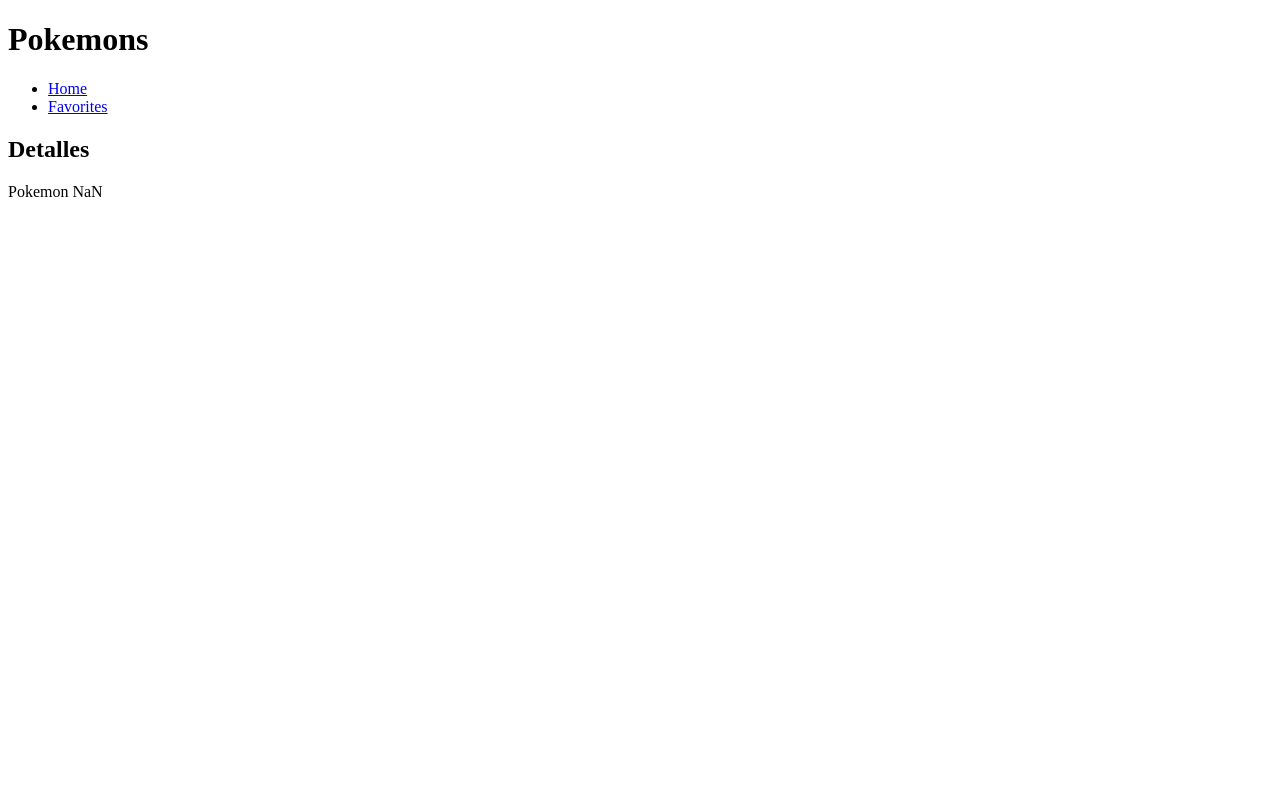
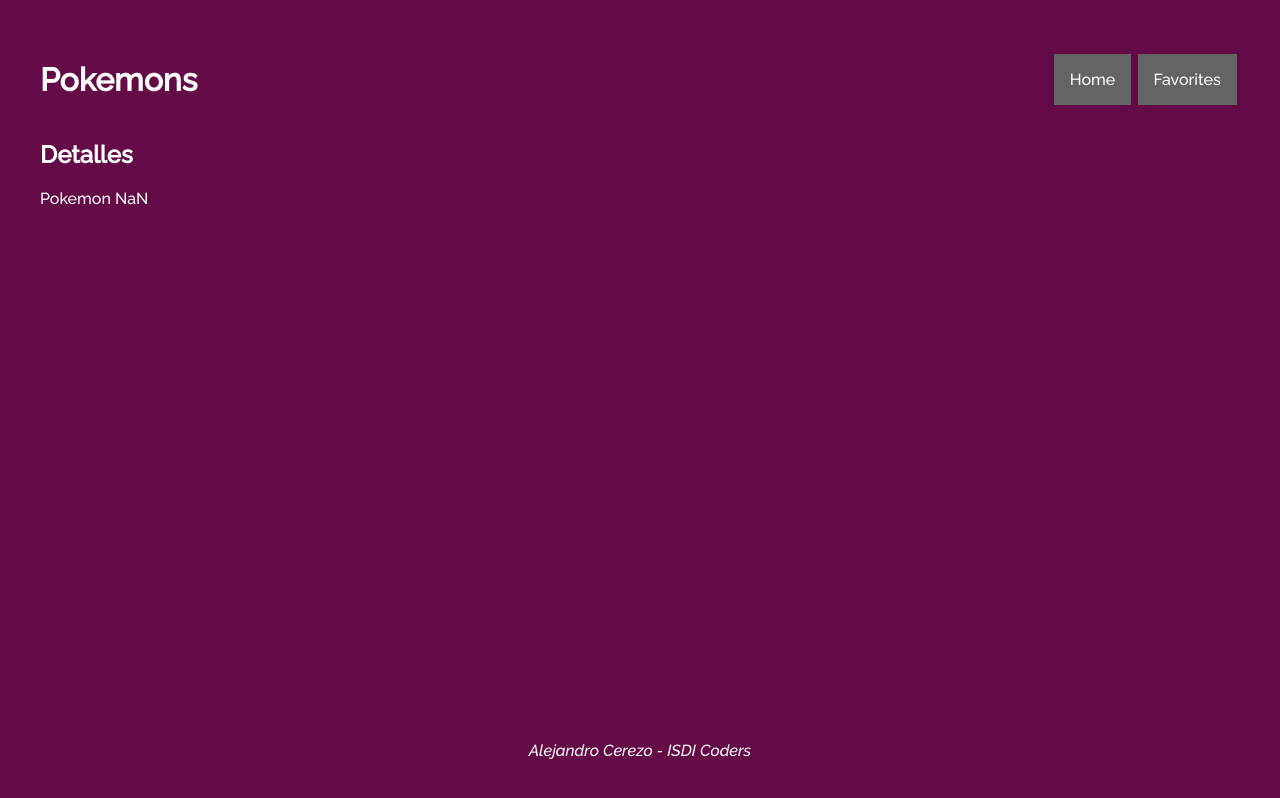
Before and after one commit to alce65/06b-pokemons, a website with bundled scripts: page detail.html in a window 1280 px wide. Built offline with nearby package versions, Linux system fonts and the light colour scheme.

Commit message:
Update initial presecttion: BEM Classes & CSS

```diff
--- /dev/null
+++ b/components/footer.js
@@ -0,0 +1,17 @@
+import { Component } from './component.js';
+
+export class Footer extends Component {
+    #template;
+    constructor(selector, author = 'Alejandro Cerezo', brand = 'ISDI Coders') {
+        super();
+        this.#template = this.#createTemplate(author, brand);
+        this.render(selector, this.#template);
+    }
+    #createTemplate(author, brand) {
+        return `
+            <footer>
+                <address>${author} - ${brand}</address>
+            </footer>
+            `;
+    }
+}
--- a/components/header.js
+++ b/components/header.js
@@ -2,20 +2,26 @@
 import { Menu } from './menu.js';
 
 export class Header extends Component {
+    #menuItems;
+    #menu;
     #template;
     constructor(selector, title = 'Pokemons') {
         super();
-        this.menuItems = [
+        this.#menuItems = [
             { path: 'index.html', label: 'Home' },
             { path: 'my-pokemons.html', label: 'Favorites' },
         ];
-        this.menu = new Menu(this.menuItems);
-        this.#template = `
-            <header>
-                <h1>${title}</h1>
-                ${this.menu.template}
-            </header>
-        `;
+        this.#menu = new Menu(this.#menuItems);
+        this.#template = this.#createTemplate(title);
         this.render(selector, this.#template);
     }
+
+    #createTemplate(title) {
+        return `
+            <header class="header__main">
+                <h1 class="header__title">${title}</h1>
+                ${this.#menu.template}
+            </header>
+            `;
+    }
 }
--- a/components/menu.js
+++ b/components/menu.js
@@ -7,9 +7,12 @@
         this.template = this.#createTemplate(options);
     }
     #createTemplate(options) {
-        let template = '<nav class="pokemons-menu"><ul>';
+        let template =
+            '<nav class="poke-menu"><ul class="poke-menu__list-items">';
         options.forEach((item) => {
-            template += `<li><a href="${item.path}">${item.label}</a></li>`;
+            template += `<li class="poke-menu__item">
+                <a href="${item.path}" class="poke-menu__link">${item.label}</a>
+            </li>`;
         });
         template += `</ul></nav>`;
         return template;
--- a/components/my-poke-list.js
+++ b/components/my-poke-list.js
@@ -13,7 +13,7 @@
             <h2>Pokemons favoritos</h2>
             <div class="my-poke-list">`;
         template += `
-        <a href='./detail.html?id=1'>un pokemon</a>
+        <a class="poke-item__link" href='./detail.html?id=1'>un pokemon</a>
         `;
         template += `</div>`;
         return template;
--- a/components/poke-list.js
+++ b/components/poke-list.js
@@ -13,7 +13,7 @@
             <h2>Lista de Pokemos</h2>
             <div class="poke-list">`;
         template += `
-        <a href='./detail.html?id=1'>un pokemon</a>
+        <a class="poke-item__link" href='./detail.html?id=1'>un pokemon</a>
         `;
         template += `</div>`;
         return template;
--- a/css/style.css
+++ b/css/style.css
@@ -0,0 +1,57 @@
+:root {
+    --color_primary: rgb(0, 0, 0);
+    --color_secondary: '';
+    --color_background: rgb(255, 255, 255);
+
+    --color_primary: rgb(255, 255, 255);
+    --color_secondary: rgb(230, 230, 230);
+    --color_background: rgb(100, 10, 70);
+    --color_background_secondary: rgb(100, 100, 100);
+}
+
+* {
+    box-sizing: border-box;
+}
+body {
+    min-height: 98vh;
+    display: grid;
+    grid-template-rows: auto 1fr auto;
+    padding: 2rem;
+    background-color: var(--color_background);
+    color: var(--color_primary);
+    font-family: 'Raleway', sans-serif;
+}
+
+.header__main {
+    display: flex;
+    justify-content: space-between;
+    align-items: center;
+}
+
+.poke-menu__list-items {
+    list-style: none;
+    margin: 0;
+    padding: 0;
+    display: flex;
+}
+
+.poke-menu__item {
+}
+.poke-menu__link {
+    display: block;
+    padding: 1rem;
+    margin: 0.2rem;
+    background-color: var(--color_background_secondary);
+    text-decoration: none;
+    color: inherit;
+}
+
+.poke-item__link {
+    text-decoration: none;
+    color: var(--color_secondary);
+}
+
+.footer {
+    display: grid;
+    place-items: center;
+}
--- a/detail.html
+++ b/detail.html
@@ -8,12 +8,18 @@
         <title>Detail - Pokemons</title>
         <script src="./js/app.js" type="module"></script>
         <link rel="stylesheet" href="./css/style.css" />
+        <link rel="preconnect" href="https://fonts.googleapis.com" />
+        <link rel="preconnect" href="https://fonts.gstatic.com" crossorigin />
+        <link
+            href="https://fonts.googleapis.com/css2?family=Raleway:ital,wght@0,200;0,500;1,200;1,500&display=swap"
+            rel="stylesheet"
+        />
     </head>
     <body>
         <div class="header"></div>
         <main>
             <section class="poke-detail"></section>
         </main>
-        <div id="footer"></div>
+        <div class="footer"></div>
     </body>
 </html>
--- a/js/app.js
+++ b/js/app.js
@@ -1,3 +1,4 @@
+import { Footer } from '../components/footer.js';
 import { Header } from '../components/header.js';
 import { MyPokeList } from '../components/my-poke-list.js';
 import { PokeDetail } from '../components/poke-detail.js';
@@ -19,8 +20,7 @@
             new PokeDetail('.poke-detail');
             break;
     }
-
-    // new Footer('#footer');
+    new Footer('.footer');
 }
 
 document.addEventListener('DOMContentLoaded', app);
```
Also changed, not shown: index.html (+7 -1 lines), my-pokemons.html (+7 -1 lines).
